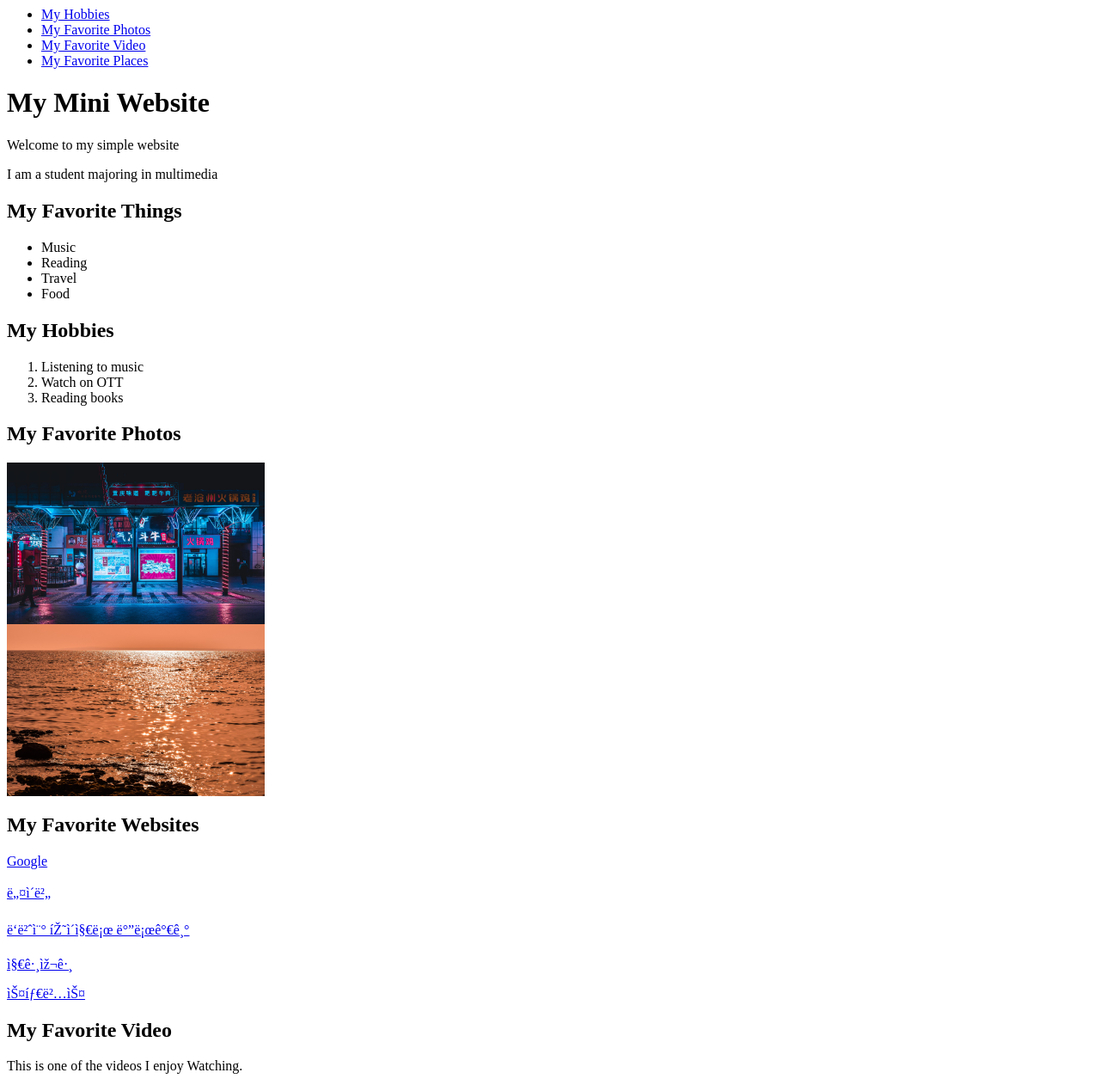
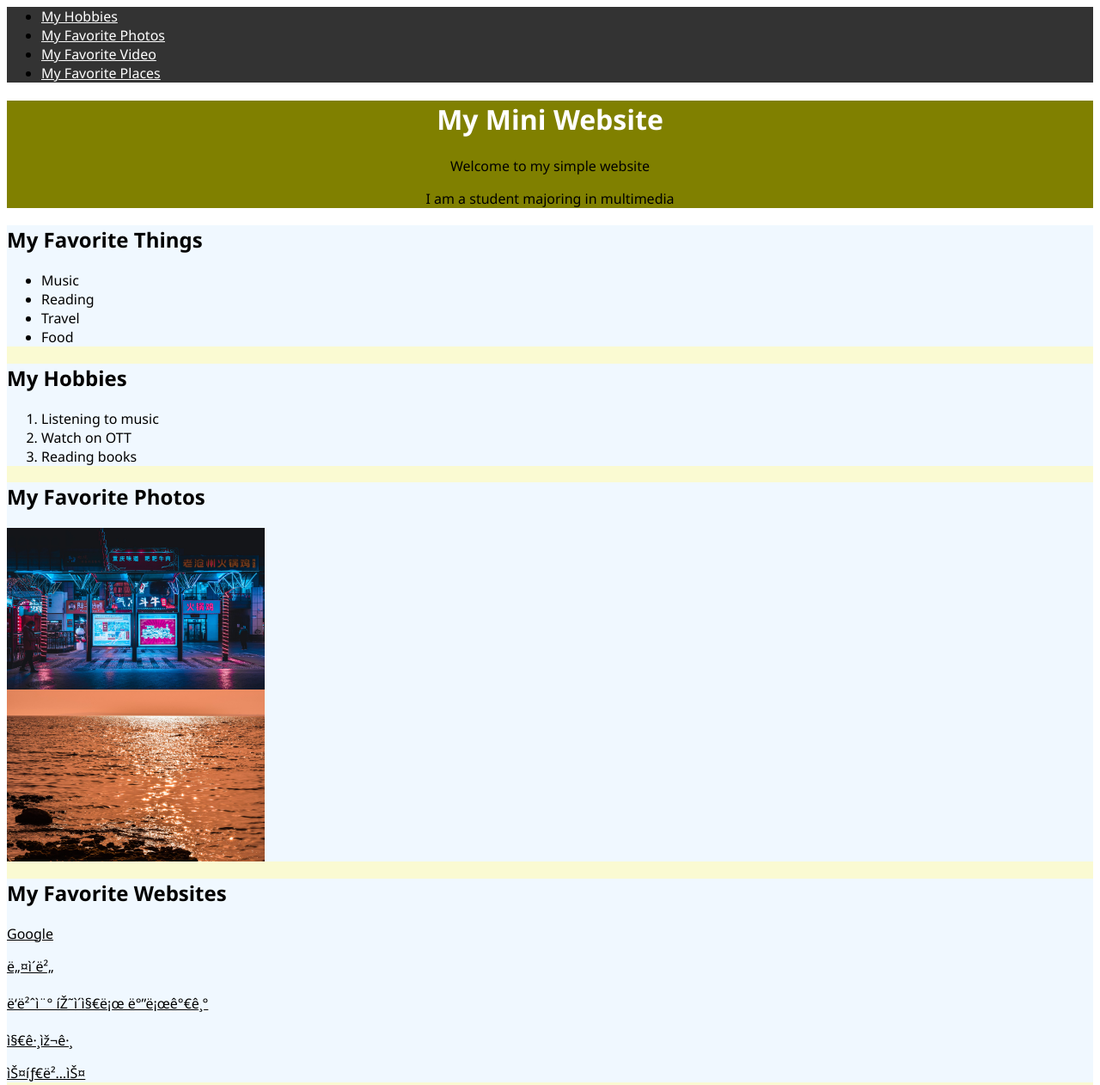
Before and after one commit to jnblsh0719-ux/myminiweb, a plain HTML site: page index.html in a window 1280 px wide. Shown: the top 1262 px of the page at 86% size. Drawn offline with Linux system fonts and the light colour scheme.

Commit message:
Add files via upload

```diff
--- a/index.html
+++ b/index.html
@@ -2,6 +2,7 @@
     <head>
         <meta charset="stf-8">
         <title>My Mini Website</title>
+    <link rel="stylesheet" href="style.css">
 
     </head>
     <body>
@@ -49,11 +50,11 @@
 
             <article>
             <h2>My Favorite Websites</h2>
-            <p><a href="https://www.google.com/" target="_blank">Google</a></p>
-            <p><a href="https://www.naver.com/">네이버</a></p>
-            <p><a href="page2.html" target="_blank">두번쨰 페이지로 바로가기</a></p>
-            <p><a href="https://zigzag.kr/">지그재그</a></p>
-            <p><a href="https://www.starbucks.co.kr/index.do">스타벅스</a></p>
+            <p><a href="https://www.google.com/" target="_blank" style="color: black;">Google</a></p>
+            <p><a href="https://www.naver.com/" target="_blank" style="color: black;">네이버</a></p>
+            <p><a href="page2.html" target="_blank" style="color: black;">두번쨰 페이지로 바로가기</a></p>
+            <p><a href="https://zigzag.kr/" target="_blank" style="color: black;">지그재그</a></p>
+            <p><a href="https://www.starbucks.co.kr/index.do" target="_blank" style="color: black;" >스타벅스</a></p>
             </article>
 
             <article>
@@ -70,7 +71,7 @@
             </article>
             </section>
             <footer>
-            <h2>Contact Information</h2>
+            <h4>Contact Information</h4>
             <p>Email: <a href="mailto:jnblsh0719@gmail.com">jnblsh0719@gmail.com</a></p>
             <p>Phone: <a href="tel:010-1234-5678">010-1234-5678</a></p>
             <p><a href="page2.html" target="_blank">상담문의</a></p>
--- /dev/null
+++ b/style.css
@@ -0,0 +1,9 @@
+ nav {background-color: #333;}
+    header {background-color: olive; text-align: center;}
+    section {background-color: lightgoldenrodyellow;}
+    footer {background-color: #333; text-align: center;}
+    article {background-color: aliceblue;}
+    a {color: white;}
+    h1 {color: white;}
+
+    * {font-family: 'Segoe UI', Tahoma, Geneva, Verdana, sans-serif; }
```
